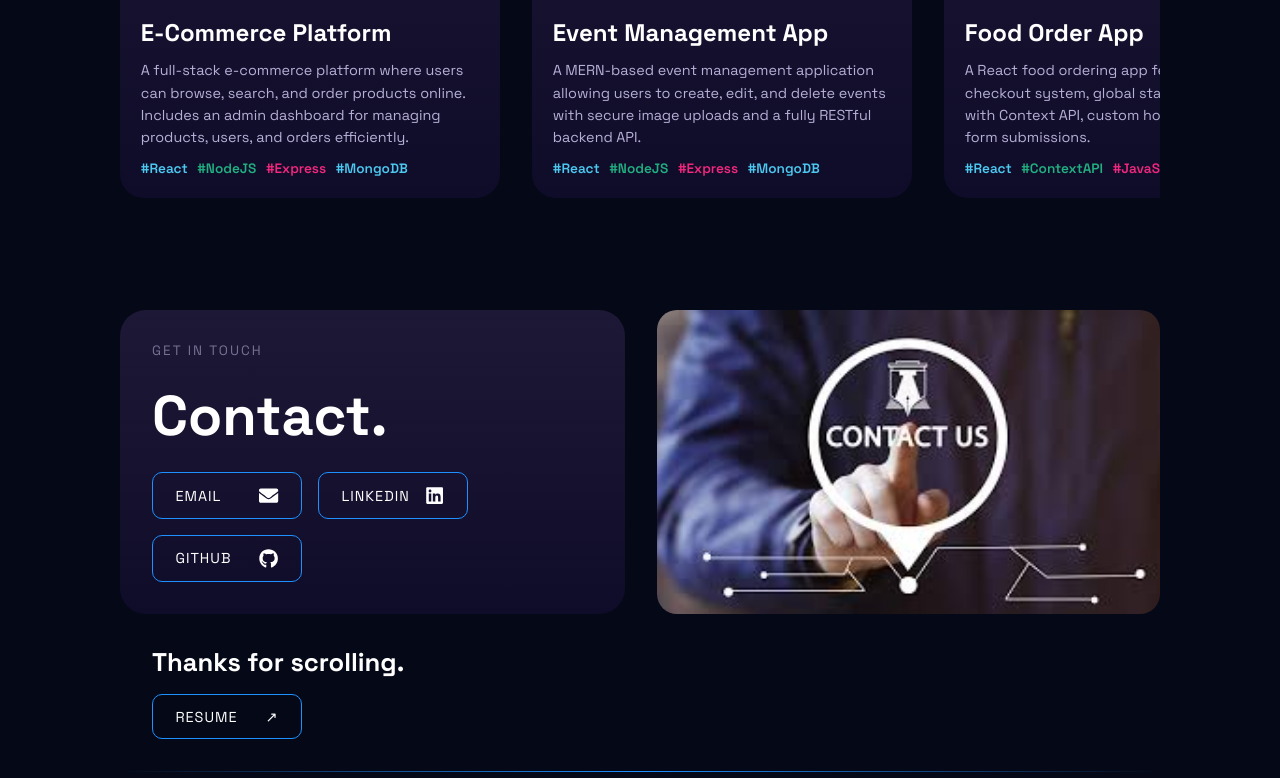
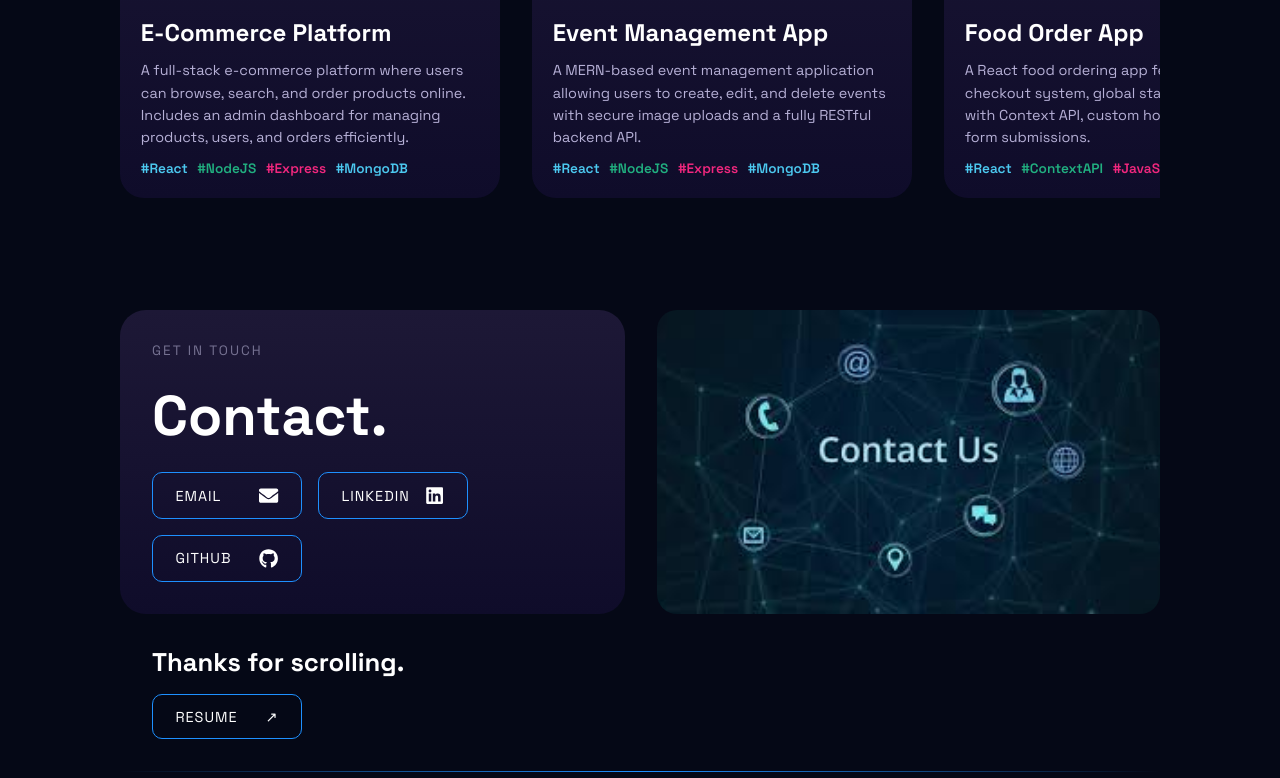
Before and after one commit to CodeWithNadiry/portfolio_website, a Next.js app: page / in a window 1280 px wide. Shown: the part 5165-5943 px from the top of the page. Built offline with nearby package versions, Linux system fonts and the light colour scheme.

Commit message:
added contacts instead of contact

```diff
--- a/components/Contact.jsx
+++ b/components/Contact.jsx
@@ -8,7 +8,7 @@ const Contact = () => {
     <section id="contact" className={`container ${classes.contact}`}>
       <div className={classes.content}>
       <div className={classes.image}>
-        <Image src="/contact.jpeg" alt="Contact image" fill priority />
+        <Image src="/contacts.jpg" alt="Contact image" fill priority />
       </div>
 
         <div className={classes.links}>
```
Also changed, not shown: models/Contact.js (deleted), public/contacts.jpg (added).
